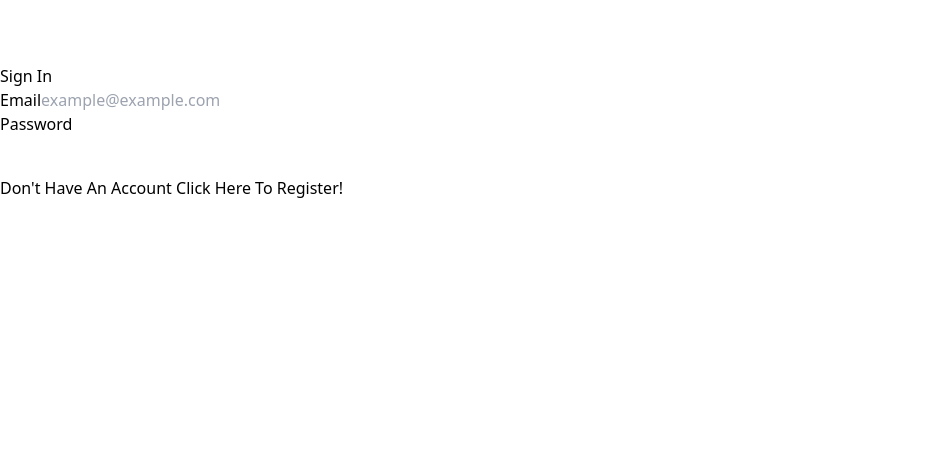
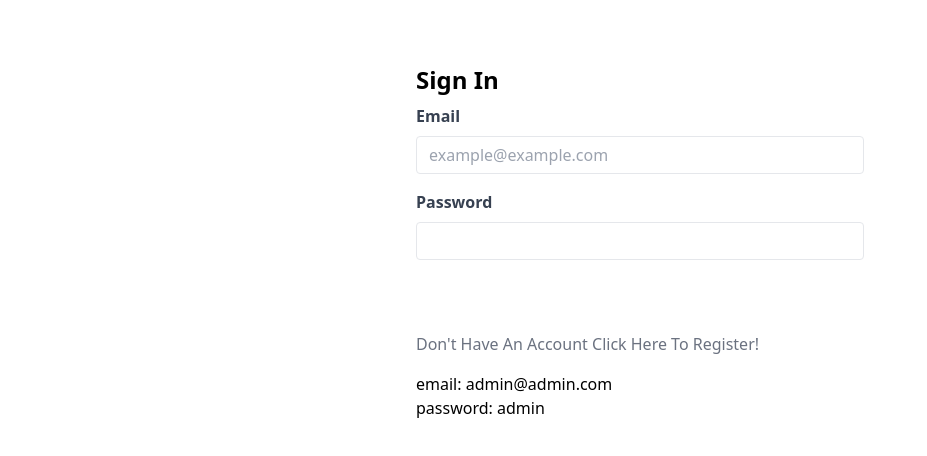
Before and after one commit to mjdurando82/GymTime, a React (Create React App) app in the folder client/: page / in a window 1280 px wide. Shown: the top 456 px of the page, without its empty margins (0-927 px from the left). Built offline with nearby package versions, Linux system fonts and the light colour scheme; no server answers.

Commit message:
login page styling update

```diff
--- a/client/src/components/Workout.jsx
+++ b/client/src/components/Workout.jsx
@@ -9,6 +9,7 @@ const Workout = ({ user }) => {
   const [exerciseName, setExerciseName] = useState('')
   const [exerciseSets, setExerciseSets] = useState('')
   const [exerciseReps, setExerciseReps] = useState('')
+  const [exerciseWeight, setExerciseWeight] = useState('')
   const [exercises, setExercises] = useState([])
   const [post, setPost] = useState(true)
   const [notes, setNotes] = useState()
@@ -36,11 +37,13 @@ const Workout = ({ user }) => {
       name: exerciseName,
       sets: exerciseSets,
       reps: exerciseReps,
+      weight: exerciseWeight,
     }
     setExercises([...exercises, exercise])
     setExerciseName('')
     setExerciseSets('')
     setExerciseReps('')
+    setExerciseWeight('')
   }
 
   return (
@@ -110,9 +113,19 @@ const Workout = ({ user }) => {
             <label htmlFor="exerciseReps">Reps:</label>
             <input
             id="exerciseReps"
-            type="number"
+            type="text"
             value={exerciseReps}
             onChange={(e) => setExerciseReps(e.target.value)}
+            />
+          </div>
+
+          <div className="mb-4">
+            <label htmlFor="exerciseWeight">Weight:</label>
+            <input
+            id="exerciseWeight"
+            type="number"
+            value={exerciseWeight}
+            onChange={(e) => setExerciseWeight(e.target.value)}
             />
           </div>
 
@@ -120,7 +133,7 @@ const Workout = ({ user }) => {
           <ul>
             {exercises.map((exercise, index) => (
             <li key={index}>
-              {exercise.name}: {exercise.sets} x {exercise.reps}
+              {exercise.name}: {exercise.sets} x {exercise.reps} {exercise.weight}lbs
               </li>
             ))}
           </ul>
--- a/client/src/pages/History.jsx
+++ b/client/src/pages/History.jsx
@@ -18,14 +18,14 @@ const History = ({ user }) => {
     <div>
       <h2 className="text-2xl font-bold mb-4 pt-16">Your Workout History</h2>
         {workouts?.map((workout) => (
-      <div key={workout._id}>
+      <div className="mb-4" key={workout._id}>
           <p>{workout.name}</p>
           {workout.exercises.map((exercise) => (
             <>
           <p>{exercise.name} {exercise.sets} x {exercise.reps}</p>
             </>
           ))}
-          <p>{workout.notes}</p>
+          <p>Notes: {workout.notes}</p>
           <p>{workout.image}</p>
           <p>{workout.date}</p>
       </div>
--- a/client/src/pages/Login.jsx
+++ b/client/src/pages/Login.jsx
@@ -61,11 +61,12 @@ const Login = ({ setUser }) => {
     <div>
       <div>
         {!register && (
-          <form onSubmit={handleSubmit}>
-          <div>
-            <h3>Sign In</h3>
-            <label htmlFor="email">Email</label>
+          <form className='max-w-md mx-auto' onSubmit={handleSubmit}>
+          <div className='mb-4'>
+            <h3 className='text-2xl font-bold mb-2'>Sign In</h3>
+            <label className='block text-gray-700 font-bold mb-2' htmlFor="email">Email</label>
             <input
+              className='appearance-none border rounded w-full py-2 px-3 text-gray-700 leading-tight'
               onChange={handleChange}
               name="email"
               type="email"
@@ -74,9 +75,11 @@ const Login = ({ setUser }) => {
               required
               />
           </div>
-          <div>
-            <label htmlFor="password">Password</label>
+
+          <div className='mb-4'>
+            <label className='block text-gray-700 font-bold mb-2' htmlFor="password">Password</label>
             <input
+              className='appearance-none border rounded w-full py-2 px-3 text-gray-700 leading-tight'
               onChange={handleChange}
               type="password"
               name="password"
@@ -84,23 +87,26 @@ const Login = ({ setUser }) => {
               required
               />
           </div>
-          <div>
+          <div className='mb-4'>
           <button className='dark:bg-blue-900 hover:bg-blue-700 text-white font-bold py-2 px-4 rounded' disabled={!formValues.email || !formValues.password}>
             Login
           </button>
           </div>
-          <p onClick={toggleForm}>Don't Have An Account Click Here To Register!</p>
+          <p className='text-gray-500 cursor-pointer hover:underline' onClick={toggleForm}>Don't Have An Account Click Here To Register!</p>
+          <p className='mt-4'>email: admin@admin.com</p>
+          <p>password: admin</p>
         </form>
               )}
       </div>
     </div>
 {/* Register */}
 {register && (
-  <form onSubmit={handleRegistration}>
-          <div>
-            <h3>Register</h3>
-            <label htmlFor="username">Username: </label>
+  <form className='max-w-md mx-auto' onSubmit={handleRegistration}>
+          <div className='mb-4'>
+            <h3 className='text-2xl font-bold mb-2'>Register</h3>
+            <label className='block text-gray-700 font-bold mb-2' htmlFor="username">Username: </label>
             <input
+              className='appearance-none border rounded w-full py-2 px-3 text-gray-700 leading-tight'
               onChange={handleRegChange}
               name="username"
               type="username"
@@ -109,9 +115,10 @@ const Login = ({ setUser }) => {
               required
               />
           </div>
-          <div>
-            <label htmlFor="email">Email: </label>
+          <div className='mb-4'>
+            <label className='block text-gray-700 font-bold mb-2' htmlFor="email">Email: </label>
             <input
+              className='appearance-none border rounded w-full py-2 px-3 text-gray-700 leading-tight'
               onChange={handleRegChange}
               name="email"
               type="email"
@@ -121,9 +128,10 @@ const Login = ({ setUser }) => {
               />
           </div>
 
-          <div>
-            <label htmlFor="password">Password: </label>
+          <div className='mb-4'>
+            <label className='block text-gray-700 font-bold mb-2' htmlFor="password">Password: </label>
             <input
+              className='appearance-none border rounded w-full py-2 px-3 text-gray-700 leading-tight'
               onChange={handleRegChange}
               type="password"
               name="password"
@@ -131,9 +139,10 @@ const Login = ({ setUser }) => {
               required
               />
           </div>
-          <div>
-            <label htmlFor="confirmPassword">Confirm Password: </label>
+          <div className='mb-4'>
+            <label className='block text-gray-700 font-bold mb-2' htmlFor="confirmPassword">Confirm Password: </label>
             <input
+              className='appearance-none border rounded w-full py-2 px-3 text-gray-700 leading-tight'
               onChange={handleRegChange}
               type="password"
               name="confirmPassword"
@@ -141,7 +150,8 @@ const Login = ({ setUser }) => {
               required
               />
           </div>
-          <div>
+
+          <div className='mb-4'>
           <button className='dark:bg-blue-900 hover:bg-blue-700 text-white font-bold py-2 px-4 rounded'
             disabled={
               !regValues.email ||
@@ -152,7 +162,7 @@ const Login = ({ setUser }) => {
             Sign In
           </button>
           </div>
-          <p onClick={toggleForm}>Already Have An Account Click Here To Login!</p>
+          <p className='text-gray-500 cursor-pointer hover:underline' onClick={toggleForm}>Already Have An Account Click Here To Login!</p>
         </form>
       )}
       </div>
```
